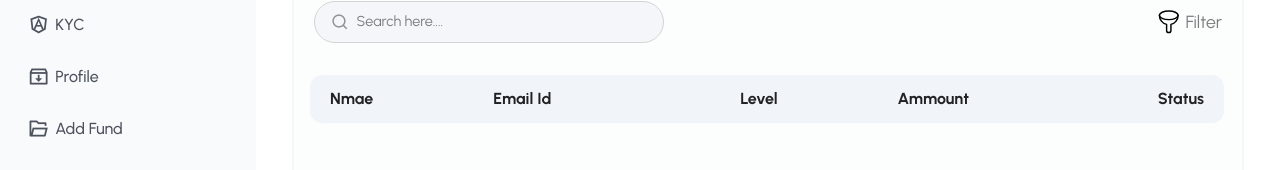
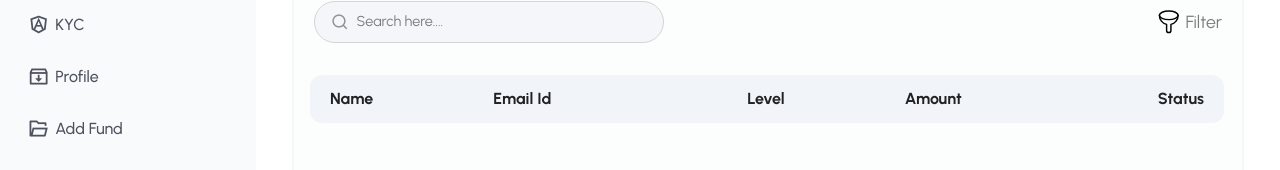
Before and after one commit to Rohit17112003/truefx, a Next.js app: page /referral in a window 1280 px wide. Shown: the part 133-303 px from the top of the page. Built offline with nearby package versions, Linux system fonts and the light colour scheme.

Commit message:
some currection all page

```diff
--- a/components/molecules/StatContainer.jsx
+++ b/components/molecules/StatContainer.jsx
@@ -1,7 +1,7 @@
 const StatContainer = ({ index, icon, title, value }) => {
   return (
    <>
-     <div className="inset-shadow-lg space-y-1 rounded-lg bg-[#F9FAFB] py-2 px-4 shadow-lg inset-shadow-sm shadow-[#E3E3E3] inset-shadow-gray-400 h-32 w-full flex flex-col justify-between">
+     <div className="inset-shadow-lg space-y-1 rounded-lg bg-[#F9FAFB] md:py-2 py-10 md:px-4 px-10 shadow-lg inset-shadow-sm shadow-[#E3E3E3] inset-shadow-gray-400 md:h-32 h-56 w-full flex flex-col justify-between">
       <h2 className="flex items-center gap-3">
         <span>
           <i
--- a/components/pages/Investment.jsx
+++ b/components/pages/Investment.jsx
@@ -47,7 +47,7 @@ const Investment = () => {
               <p>Transacted</p>
             </div>
             <div className="flex items-center justify-between gap-14 text-[1rem] font-bold text-[#202224] md:gap-28">
-              <p>Ammount</p>
+              <p>Amount</p>
               <p>Post Balance</p>
             </div>
             <div className="flex items-center justify-between gap-14 text-[1rem] font-bold text-[#202224] md:gap-28">
--- a/components/pages/Referral.jsx
+++ b/components/pages/Referral.jsx
@@ -30,12 +30,12 @@ const Referral = () => {
         <div className="overflow-x-scroll  md:overflow-x-hidden md:pr-8.5">
           <div className="w-[650px]  md:w-full mx-4 mt-8 rounded-xl bg-[#F1F4F9] py-3 ring ring-[#fcfdfd50] flex justify-between px-5">
           <div className="flex items-center justify-between text-[#202224] md:gap-30 gap-20 font-bold text-[1rem]">
-            <p>Nmae</p>
+            <p>Name</p>
             <p>Email Id</p>
           </div>
            <div className="flex items-center justify-between text-[#202224] md:gap-30 gap-20 font-bold text-[1rem]">
             <p>Level</p>
-            <p>Ammount</p>
+            <p>Amount</p>
           </div>
            <div className="flex items-center justify-end text-[#202224] md:gap-30 gap-20 font-bold text-[1rem]">
             <p>Status</p>
--- a/components/pages/Withdraw.jsx
+++ b/components/pages/Withdraw.jsx
@@ -39,7 +39,7 @@ const Withdraw = () => {
             <p>Initiated</p>
           </div>
            <div className="flex items-center justify-between text-[#202224] md:gap-20 gap-10  font-bold text-[1rem]">
-            <p>Ammount</p>
+            <p>Amount</p>
             <p>Conversion</p>
           </div>
            <div className="flex items-center justify-between text-[#202224] md:gap-20 gap-10  font-bold text-[1rem]">
```
